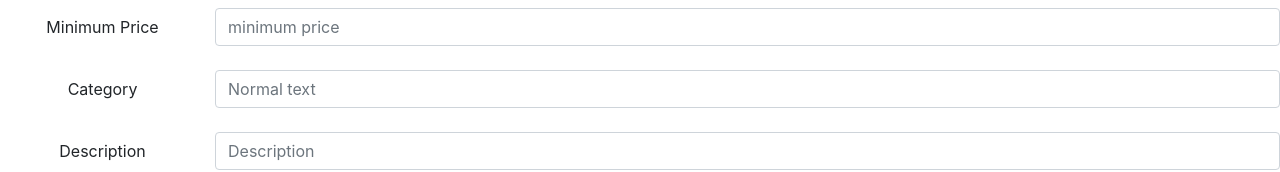
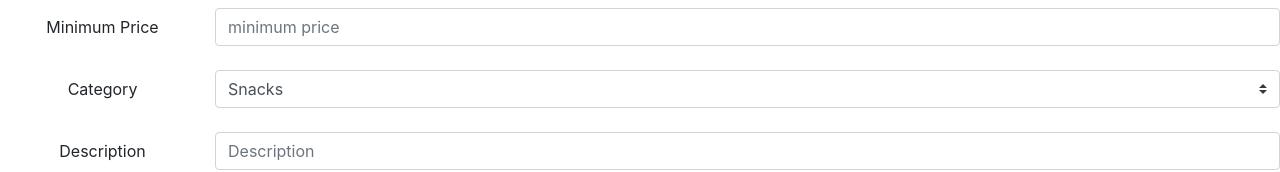
Before and after one commit to raelyz/Food-Flash-Sale, a React (Create React App) app in the folder client/: page / in a window 1280 px wide. Shown: the part 266-438 px from the top of the page. Built offline with nearby package versions, Linux system fonts and the light colour scheme; no server answers.

Commit message:
Options dropdown

```diff
--- a/client/src/Components/Merchant/CreateItem/CreateItem.js
+++ b/client/src/Components/Merchant/CreateItem/CreateItem.js
@@ -49,7 +49,20 @@ export default class CreateItem extends Component {
                 <Form.Row>
                     <Form.Label column lg={2}>Category</Form.Label>
                     <Col>
-                        <Form.Control type="text" placeholder="Normal text" />
+                        <Form.Control name="category_id" as="select" custom>
+                            <option value="1">Snacks</option>
+                            <option value="2">Light Bites</option>
+                            <option value="3">Dim Sum</option>
+                            <option value="4">Noodles</option>
+                            <option value="5">Junk Food</option>
+                            <option value="6">Hearty Meals</option>
+                            <option value="7">Snacks</option>
+                            <option value="8">Light Bites</option>
+                            <option value="9">Dim Sum</option>
+                            <option value="10">Noodles</option>
+                            <option value="11">Junk Food</option>
+                            <option value="12">Hearty Meals</option>
+                        </Form.Control>
                     </Col>
                 </Form.Row>
                 <br />
```
Also changed, not shown: 1 other file (tests, documents, lock files or other folders).
